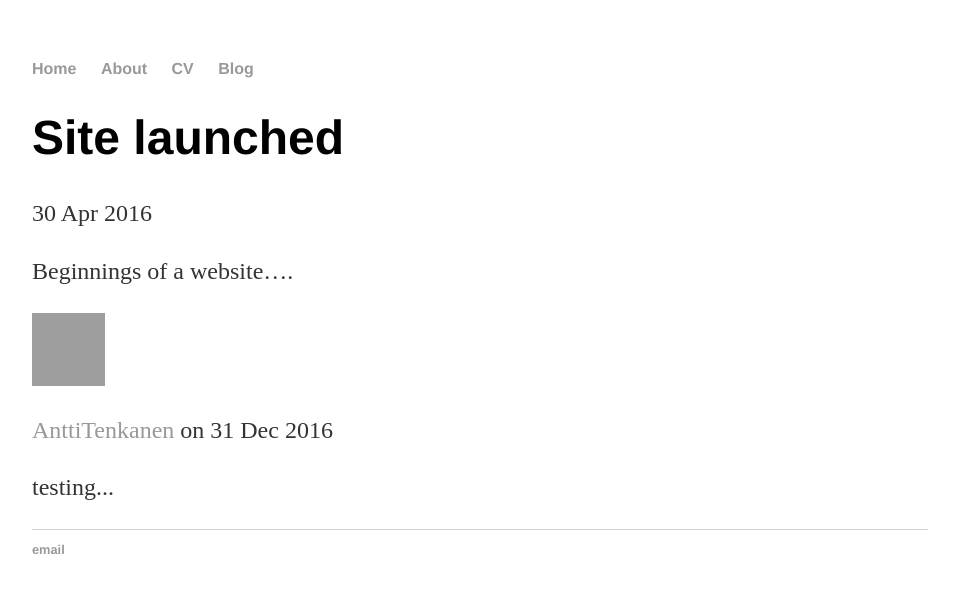
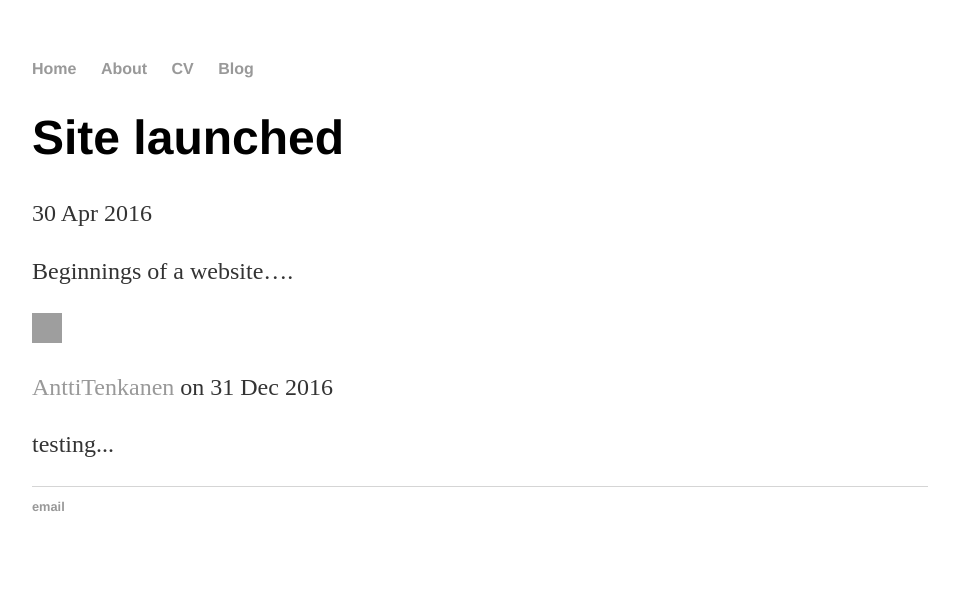
Before and after one commit to plantecophys/plantecophys, a Jekyll site: the page built from _posts/2014-04-30-hank-quinlan-site-launched.md, in a window 1280 px wide. Shown: the top 593 px of the page, without its empty margins (160-1119 px from the left). Built offline with Jekyll 4.4.1, drawn with Linux system fonts in a browser that asks for light colours; a script that is not in the unit is left out; grey boxes are pictures that could not be loaded.

Commit message:
Update post.html

```diff
--- a/_layouts/post.html
+++ b/_layouts/post.html
@@ -13,7 +13,7 @@ layout: default
 {% for c in sorted_comments %}
   <div class="media">
     <div class="media-left">
-      <img src="{{ c.author.picture }}" alt="{{ c.author.displayName}}" height="73" width="73">
+      <img src="{{ c.author.picture }}" alt="{{ c.author.displayName}}" height="30" width="30">
     </div>
     <div class="media-body">
       <p class="text-muted">
```
